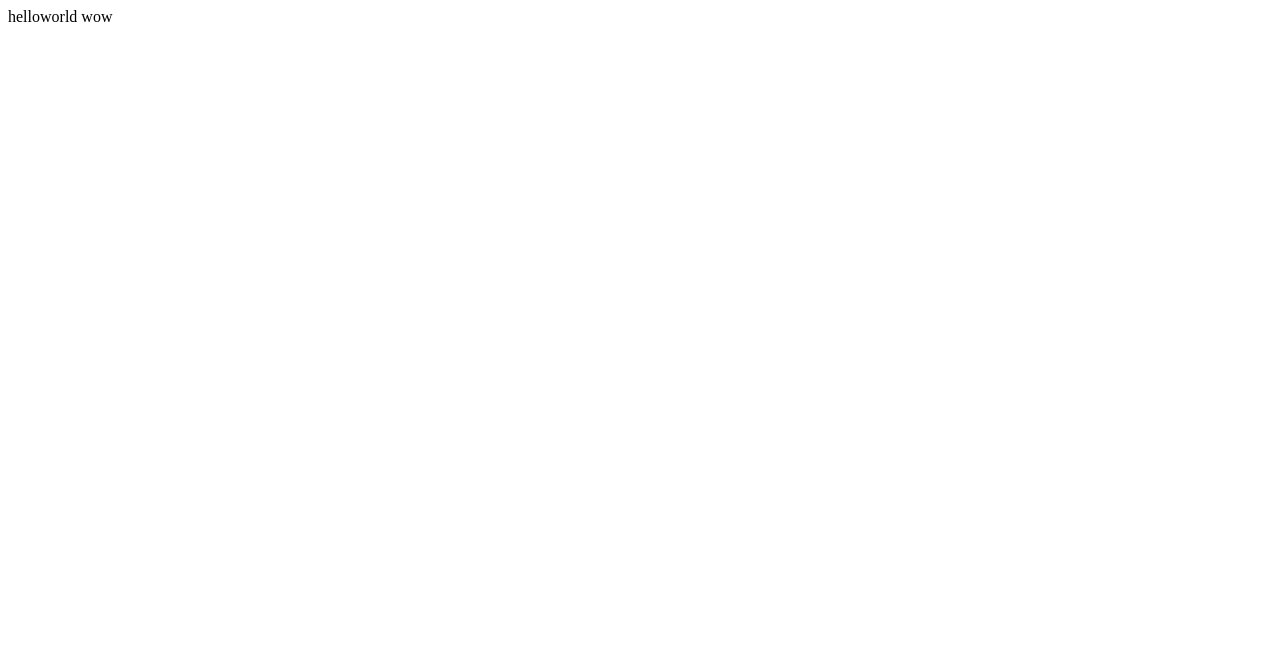
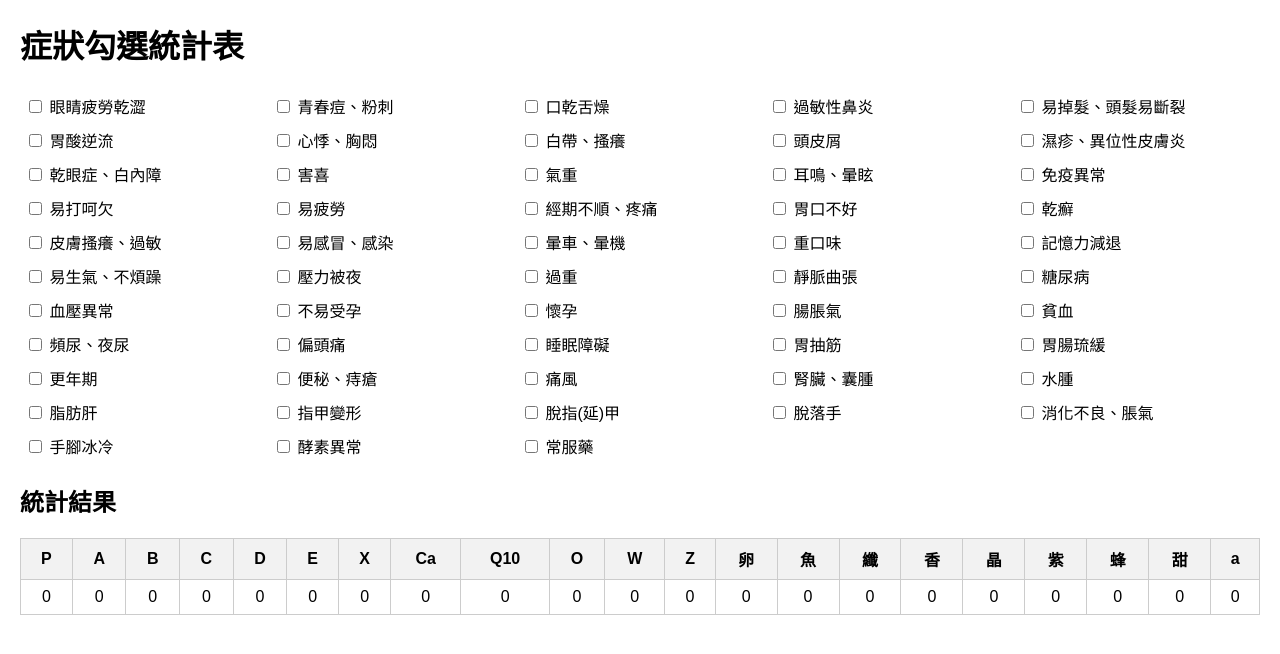
Before and after one commit to zbobo/EasyHealthCheck, a plain HTML site: page index.html in a window 1280 px wide. Drawn offline with Linux system fonts and the light colour scheme.

Commit message:
Update index.html
1

```diff
--- a/index.html
+++ b/index.html
@@ -1,12 +1,118 @@
 <!DOCTYPE html>
-<html lang="en">
+<html lang="zh-Hant">
 <head>
-    <meta charset="UTF-8">
-    <meta http-equiv="X-UA-Compatible" content="IE=edge">
-    <meta name="viewport" content="width=device-width, initial-scale=1.0">
-    <title>Document</title>
+<meta charset="UTF-8">
+<title>症狀統計表</title>
+<style>
+  body { font-family: Arial, sans-serif; margin: 20px; }
+  table { border-collapse: collapse; width: 100%; margin-bottom: 30px; }
+  th, td { border: 1px solid #ccc; padding: 8px; text-align: center; vertical-align: middle; }
+  th { background-color: #f2f2f2; }
+  .checkbox-group { display: flex; flex-wrap: wrap; }
+  .checkbox-item { width: 20%; box-sizing: border-box; padding: 5px; text-align: left; }
+</style>
 </head>
 <body>
-    helloworld wow
+<h1>症狀勾選統計表</h1>
+<form id="symptomForm">
+<div class="checkbox-group" id="symptomRows">
+<!-- 症狀項目會動態生成 -->
+</div>
+
+<h2>統計結果</h2>
+<table id="countTable">
+<tr><th>P</th><th>A</th><th>B</th><th>C</th><th>D</th><th>E</th><th>X</th><th>Ca</th><th>Q10</th><th>O</th><th>W</th><th>Z</th><th>卵</th><th>魚</th><th>纖</th><th>香</th><th>晶</th><th>紫</th><th>蜂</th><th>甜</th><th>a</th></tr>
+<tr><td id='count_P'>0</td><td id='count_A'>0</td><td id='count_B'>0</td><td id='count_C'>0</td><td id='count_D'>0</td><td id='count_E'>0</td><td id='count_X'>0</td><td id='count_Ca'>0</td><td id='count_Q10'>0</td><td id='count_O'>0</td><td id='count_W'>0</td><td id='count_Z'>0</td><td id='count_卵'>0</td><td id='count_魚'>0</td><td id='count_纖'>0</td><td id='count_香'>0</td><td id='count_晶'>0</td><td id='count_紫'>0</td><td id='count_蜂'>0</td><td id='count_甜'>0</td><td id='count_a'>0</td></tr>
+</table>
+
+<script>
+const symptoms = [
+  {name: "眼睛疲勞乾澀", codes: "P,A,B,E,W,魚,晶"},
+  {name: "青春痘、粉刺", codes: "P,A,B,C,E,卵,W,Z"},
+  {name: "口乾舌燥", codes: "P,A,B,C,A,W"},
+  {name: "過敏性鼻炎", codes: "P,A,B,C,E,纖,O"},
+  {name: "易掉髮、頭髮易斷裂", codes: "P,A,B,卵,香"},
+  {name: "胃酸逆流", codes: "P,B,C,甜"},
+  {name: "心悸、胸悶", codes: "P,D,X,B,C,A,Q10"},
+  {name: "白帶、搔癢", codes: "P,A,B,C,乳"},
+  {name: "頭皮屑", codes: "P,A,B,E,卵,O,W,Z"},
+  {name: "濕疹、異位性皮膚炎", codes: "P,A,B,C,E,纖,O"},
+  {name: "乾眼症、白內障", codes: "P,D,X,A,B,C,Ca,晶"},
+  {name: "害喜", codes: "P,C,A,魚"},
+  {name: "氣重", codes: "P,A,B,C,A,魚"},
+  {name: "耳鳴、暈眩", codes: "P,C,魚,香,W"},
+  {name: "免疫異常", codes: "P,D,X,A,B,C,a,W,Z"},
+  {name: "易打呵欠", codes: "P,D,X,B,C,W,Z"},
+  {name: "易疲勞", codes: "P,D,X,B,卵,W,Z"},
+  {name: "經期不順、疼痛", codes: "P,C,B,Ca,A,W"},
+  {name: "胃口不好", codes: "P,B,E,C,卵"},
+  {name: "乾癬", codes: "P,A,B,C,E,纖,O"},
+  {name: "皮膚搔癢、過敏", codes: "P,A,B,C,E,纖,O"},
+  {name: "易感冒、感染", codes: "P,D,X,A,B,C,E,乳,紫,蜂"},
+  {name: "暈車、暈機", codes: "P,B"},
+  {name: "重口味", codes: "P,A,B,C,Ca,甜"},
+  {name: "記憶力減退", codes: "P,B,C,A,香"},
+  {name: "易生氣、不煩躁", codes: "P,B,Ca,Z"},
+  {name: "壓力被夜", codes: "P,D,X,B,C,W,Z"},
+  {name: "過重", codes: "P,D,X,A,B,C,a,纖,卵"},
+  {name: "靜脈曲張", codes: "P,C,E,W,Z"},
+  {name: "糖尿病", codes: "P,D,X,A,B,C,纖,魚,W,Z"},
+  {name: "血壓異常", codes: "P,D,X,A,B,C,Q10,魚,纖,W,Z"},
+  {name: "不易受孕", codes: "P,D,X,A,B,卵,魚,W"},
+  {name: "懷孕", codes: "P,D,X,B,C,A,魚,卵"},
+  {name: "腸脹氣", codes: "P,B,魚,卵,乳"},
+  {name: "貧血", codes: "P,B,C,E,纖,W,Z"},
+  {name: "頻尿、夜尿", codes: "P,D,X,B,C,A,W"},
+  {name: "偏頭痛", codes: "P,B,C,A,卵"},
+  {name: "睡眠障礙", codes: "P,D,X,B,C,A,W"},
+  {name: "胃抽筋", codes: "P,C,Ca,甜"},
+  {name: "胃腸琉緩", codes: "P,B,C,A,魚"},
+  {name: "更年期", codes: "P,D,X,B,C,A,E,O"},
+  {name: "便秘、痔瘡", codes: "P,D,X,B,C,A,魚"},
+  {name: "痛風", codes: "P,D,X,B,魚"},
+  {name: "腎臟、囊腫", codes: "P,D,X,B,C,Ca,W"},
+  {name: "水腫", codes: "P,D,X,B,C,W"},
+  {name: "脂肪肝", codes: "P,D,X,B,C,纖,魚,W"},
+  {name: "指甲變形", codes: "P,C,Ca,甜"},
+  {name: "脫指(延)甲", codes: "P,D,X,B,卵"},
+  {name: "脫落手", codes: "P,B,O,W"},
+  {name: "消化不良、脹氣", codes: "P,D,X,B,C,A,甜"},
+  {name: "手腳冰冷", codes: "P,D,X,B,C,魚,卵,甜"},
+  {name: "酵素異常", codes: "P,D,X,A,B,C,魚,纖,紫,蜂"},
+  {name: "常服藥", codes: "P,D,X,A,B,C,A,魚,纖,紫,蜂"}
+];
+
+function updateCounts() {
+  var counts = {};
+  var allCodes = ['P','A','B','C','D','E','X','Ca','Q10','O','W','Z','卵','魚','纖','香','晶','紫','蜂','甜','a'];
+  allCodes.forEach(function(code) { counts[code] = 0; });
+
+  var checkboxes = document.querySelectorAll('input[type=checkbox]');
+  checkboxes.forEach(function(checkbox) {
+      if (checkbox.checked) {
+          var codes = checkbox.dataset.codes.split(',');
+          codes.forEach(function(code) {
+              counts[code] += 1;
+          });
+      }
+  });
+
+  allCodes.forEach(function(code) {
+      document.getElementById('count_' + code).innerText = counts[code];
+  });
+}
+
+window.onload = function() {
+  let container = document.getElementById("symptomRows");
+  symptoms.forEach((item, index) => {
+      let div = document.createElement("div");
+      div.className = "checkbox-item";
+      div.innerHTML = `<input type="checkbox" id="symptom${index}" data-codes="${item.codes}" onchange="updateCounts()"> ${item.name}`;
+      container.appendChild(div);
+  });
+};
+</script>
+
+</form>
 </body>
 </html>
```
